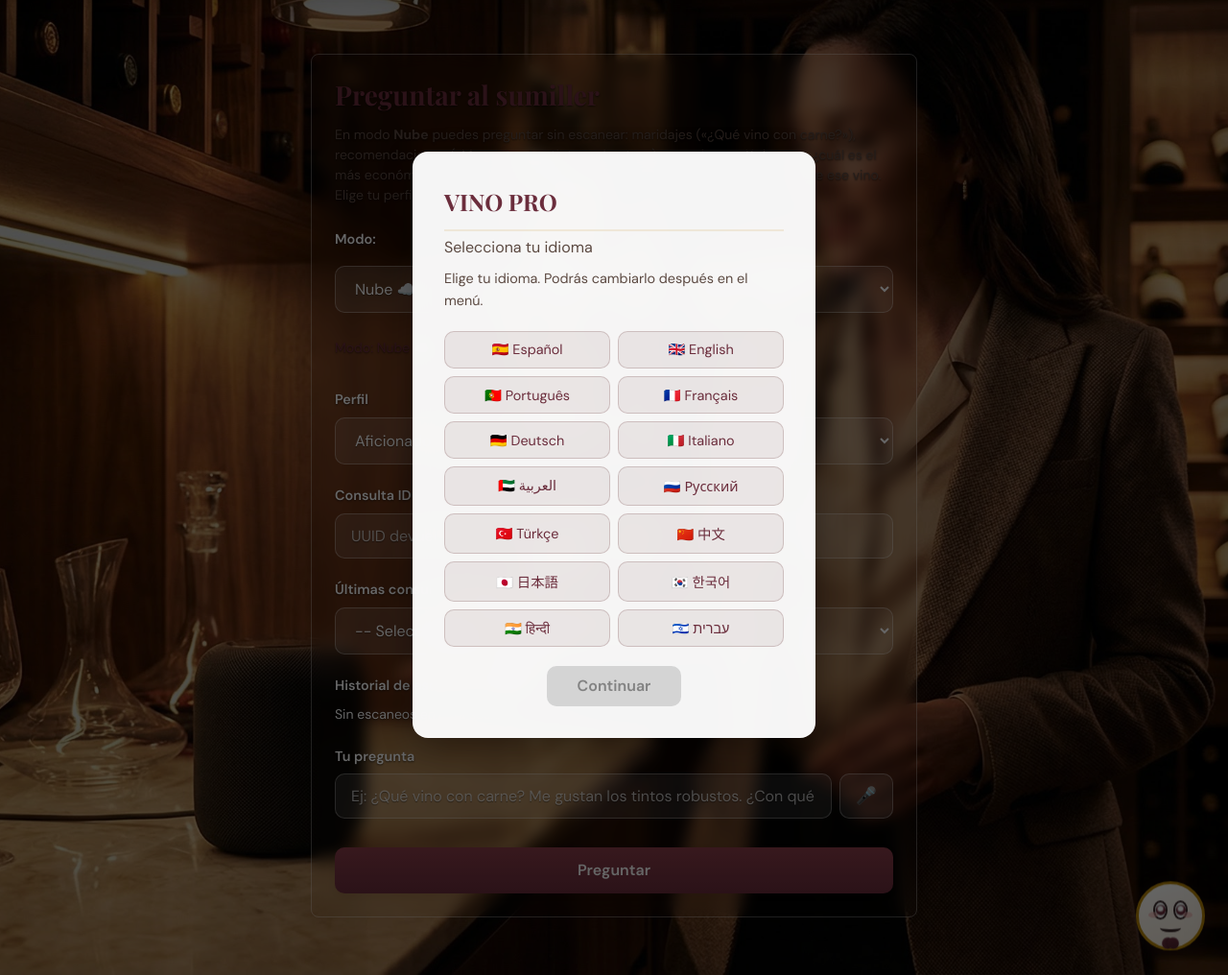
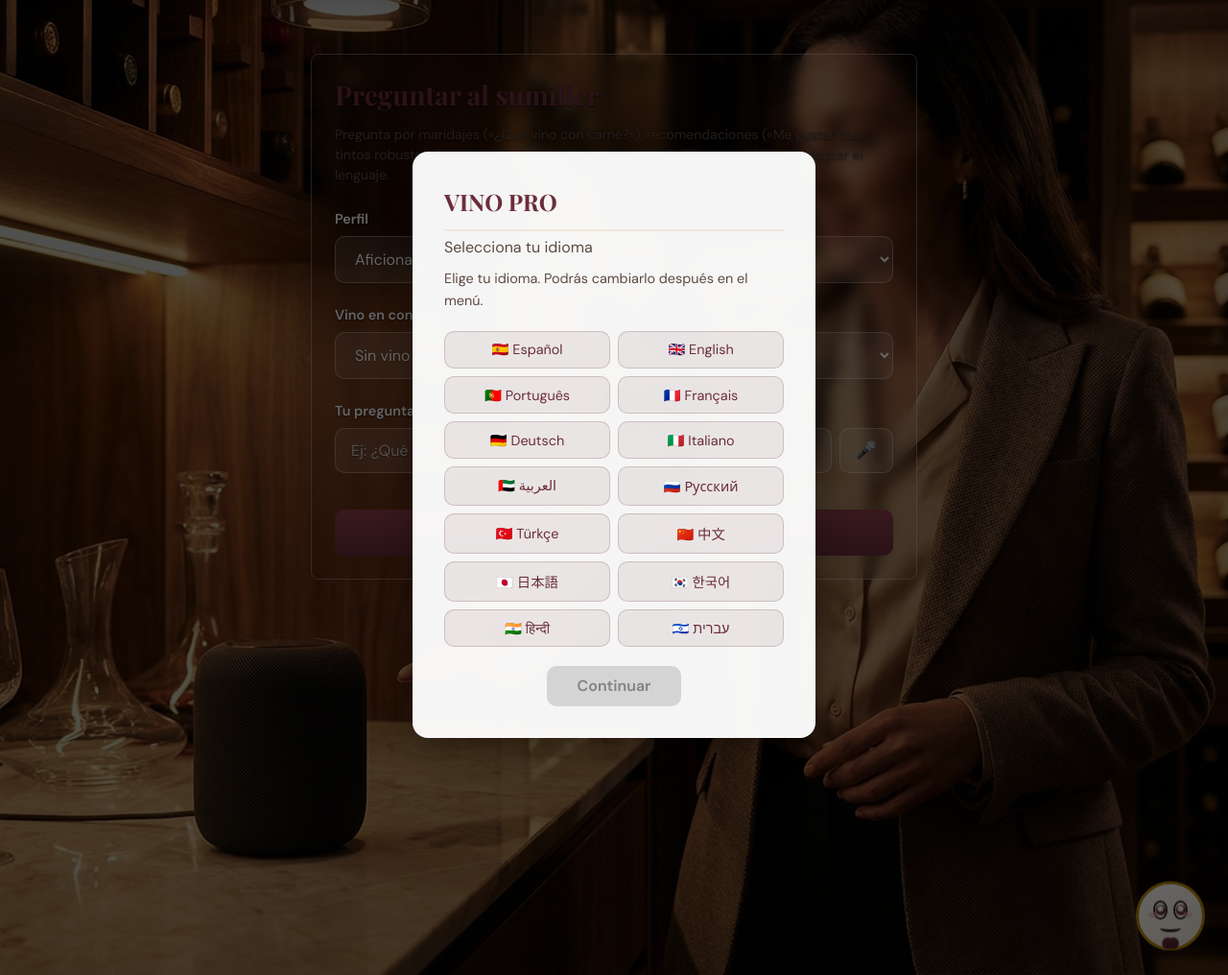
Before and after one commit to yusedcorrea-a11y/vinopro-backend-, a FastAPI app: page /preguntar in a window 1280 px wide. Shown: the part 89-1105 px from the top of the page at 96% size. Run offline with FastAPI, Linux system fonts and the light colour scheme; data that the repository does not hold is empty.

Commit message:
Preguntar: Vino en contexto sin UUID, Modo oculto gratis y auto Local PRO, chips preguntas recientes, sin historial escaneos
Made-with: Cursor

```diff
--- a/static/js/preguntar.js
+++ b/static/js/preguntar.js
@@ -4,14 +4,13 @@
  */
 (function() {
   const form = document.getElementById('formPregunta');
-  const consultaIdInput = document.getElementById('consulta_id');
-  const selectRecientes = document.getElementById('select_recientes');
+  const vinoContextoSelect = document.getElementById('vino_contexto');
   const errorDiv = document.getElementById('error');
   const respuestaDiv = document.getElementById('respuesta');
   const modoSelect = document.getElementById('modo_sumiller');
-  const indicadorModo = document.getElementById('indicador_modo');
   const textoInput = document.getElementById('texto');
   const btnMic = document.getElementById('btn-mic');
+  const chipsContainer = document.getElementById('chips_preguntas_recientes');
 
   if (!form) return;
 
@@ -104,47 +103,29 @@
     window.addEventListener('voiceschanged', function() { speechSynthesis.getVoices(); });
   }
 
-  function actualizarIndicadorModo() {
-    var esLocal = modoSelect && modoSelect.value === 'local';
-    if (indicadorModo) indicadorModo.textContent = esLocal ? 'Modo: IA Local 🖥️' : 'Modo: Nube ☁️';
-  }
-  if (modoSelect) modoSelect.addEventListener('change', actualizarIndicadorModo);
-  actualizarIndicadorModo();
-
-  /* IA Local solo Premium: ocultar opción y forzar Nube si no es PRO */
+  /* Modo: ocultar fila entera para usuarios gratis; PRO: auto Local sin internet */
   (function initModoPremium() {
-    if (!modoSelect) return;
     var sid = getSessionId();
-    if (!sid) {
-      modoSelect.value = 'nube';
-      actualizarIndicadorModo();
-      return;
-    }
+    if (!sid) return;
+    var wrapRow = document.getElementById('wrap_modo_row');
     fetch('/api/check-limit', { headers: { 'X-Session-ID': sid, 'Accept': 'application/json' } })
       .then(function(r) { return r.ok ? r.json() : {}; })
       .then(function(d) {
         var esPro = !!d.es_pro;
-        var optLocal = modoSelect.querySelector('option[value="local"]');
-        if (!esPro && optLocal) {
-          optLocal.disabled = true;
-          optLocal.textContent = (optLocal.textContent.replace(/\s*\(.*\)/, '') || 'IA Local 🖥️') + ' (solo PRO)';
-          if (modoSelect.value === 'local') {
-            modoSelect.value = 'nube';
-            actualizarIndicadorModo();
-          }
-          var wrap = document.getElementById('wrap_modo_premium');
-          if (!wrap && modoSelect.parentElement) {
-            wrap = document.createElement('p');
-            wrap.id = 'wrap_modo_premium';
-            wrap.className = 'texto-pequeno';
-            wrap.style.marginTop = '0.35rem';
-            wrap.style.color = 'var(--texto-suave)';
-            wrap.innerHTML = 'IA Local es exclusiva para Premium. <a href="/planes">Pasar a PRO</a>';
-            modoSelect.parentElement.appendChild(wrap);
-          }
+        var wrap = document.getElementById('wrap_modo_premium');
+        if (wrap) wrap.style.display = esPro ? 'none' : '';
+        if (wrapRow) wrapRow.style.display = esPro ? 'flex' : 'none';
+        if (!esPro) {
+          if (modoSelect) modoSelect.value = 'nube';
+          return;
         }
+        var optLocal = modoSelect && modoSelect.querySelector('option[value="local"]');
+        if (optLocal) optLocal.disabled = false;
+        if (!navigator.onLine && modoSelect) modoSelect.value = 'local';
+        window.addEventListener('offline', function() { if (modoSelect) modoSelect.value = 'local'; });
+        window.addEventListener('online', function() { if (modoSelect) modoSelect.value = 'nube'; });
       })
-      .catch(function() {});
+      .catch(function() { if (wrapRow) wrapRow.style.display = 'none'; });
   })();
 
   function ensureSessionId() {
@@ -171,50 +152,63 @@
     } catch (_) { return ''; }
   }
 
-  function cargarRecientes() {
+  function cargarVinoContexto() {
+    var sid = getSessionId();
+    if (!vinoContextoSelect || !sid) return;
+    vinoContextoSelect.innerHTML = '<option value="">Sin vino en contexto</option>';
+    fetch('/historial-escaneos', { headers: { 'X-Session-ID': sid } })
+      .then(function(r) { return r.json(); })
+      .then(function(d) {
+        (d.historial || []).slice(0, 15).forEach(function(h) {
+          var id = h.consulta_id || '';
+          var nombre = h.vino_nombre || 'Sin nombre';
+          var opt = document.createElement('option');
+          opt.value = id;
+          opt.textContent = 'Vino escaneado: ' + nombre;
+          vinoContextoSelect.appendChild(opt);
+        });
+      })
+      .catch(function() {});
+  }
+  cargarVinoContexto();
+
+  var chipsHideTimer = null;
+  function mostrarChipsPreguntasRecientes() {
+    if (!chipsContainer) return;
     try {
-      const list = JSON.parse(localStorage.getItem('ultimasConsultas') || '[]');
-      if (selectRecientes) {
-        selectRecientes.innerHTML = '<option value="">-- Seleccionar --</option>';
-        list.forEach(id => {
-          const opt = document.createElement('option');
-          opt.value = id;
-          opt.textContent = id.slice(0, 8) + '...';
-          selectRecientes.appendChild(opt);
+      var list = JSON.parse(localStorage.getItem('vino_pro_voice_history') || '[]');
+      var preguntas = list.slice(0, 5).map(function(x) { return x.pregunta; }).filter(Boolean);
+      chipsContainer.innerHTML = '';
+      if (preguntas.length === 0) { chipsContainer.hidden = true; return; }
+      preguntas.forEach(function(p) {
+        var chip = document.createElement('button');
+        chip.type = 'button';
+        chip.className = 'chip-pregunta';
+        chip.textContent = p.length > 50 ? p.slice(0, 47) + '…' : p;
+        chip.title = p;
+        chip.addEventListener('click', function() {
+          if (textoInput) textoInput.value = p;
+          chipsContainer.hidden = true;
         });
-      }
-    } catch (_) {}
+        chipsContainer.appendChild(chip);
+      });
+      chipsContainer.hidden = false;
+    } catch (_) { chipsContainer.hidden = true; }
   }
-  cargarRecientes();
-
-  function cargarHistorial() {
-    if (!window.getSessionId) return;
-    var sid = window.getSessionId();
-    var el = document.getElementById('historial-list');
-    if (!el) return;
-    if (!sid) { el.textContent = 'Sin sesión.'; return; }
-    fetch('/historial-escaneos', { headers: { 'X-Session-ID': sid } }).then(function(r) { return r.json(); }).then(function(d) {
-      var html = '';
-      (d.historial || []).slice(0, 10).forEach(function(h) {
-        html += '<div style="margin:0.3rem 0;"><a href="#" class="link-consulta" data-id="' + (h.consulta_id || '') + '">' + (h.vino_nombre || 'Sin nombre') + '</a> ' + (h.encontrado_en_bd ? '(BD)' : '(externo)') + '</div>';
-      });
-      el.innerHTML = html || 'Sin escaneos en esta sesión.';
-      document.querySelectorAll('.link-consulta').forEach(function(a) {
-        a.addEventListener('click', function(e) { e.preventDefault(); if (consultaIdInput) consultaIdInput.value = a.getAttribute('data-id'); });
-      });
-    }).catch(function() { el.textContent = 'Error al cargar.'; });
+  function ocultarChipsConRetraso() {
+    if (chipsHideTimer) clearTimeout(chipsHideTimer);
+    chipsHideTimer = setTimeout(function() { if (chipsContainer) chipsContainer.hidden = true; chipsHideTimer = null; }, 200);
   }
-  cargarHistorial();
-
-  if (selectRecientes) selectRecientes.addEventListener('change', function() {
-    if (this.value && consultaIdInput) consultaIdInput.value = this.value;
-  });
+  if (textoInput && chipsContainer) {
+    textoInput.addEventListener('focus', mostrarChipsPreguntasRecientes);
+    textoInput.addEventListener('blur', ocultarChipsConRetraso);
+  }
 
   form.addEventListener('submit', async function(e) {
     e.preventDefault();
     errorDiv.classList.add('hidden');
     respuestaDiv.classList.add('hidden');
-    const consulta_id = (consultaIdInput.value || (selectRecientes && selectRecientes.value)).trim();
+    const consulta_id = (vinoContextoSelect && vinoContextoSelect.value) ? vinoContextoSelect.value.trim() : '';
     const texto = document.getElementById('texto').value.trim();
     var modoLocal = modoSelect && modoSelect.value === 'local';
     if (!texto) {
@@ -252,10 +246,8 @@
         errorDiv.classList.remove('hidden');
         return;
       }
-      if (window._ultimaPreguntaFueVoz) {
-        guardarInteraccionVoz(texto, data.respuesta || '');
-        window._ultimaPreguntaFueVoz = false;
-      }
+      guardarInteraccionVoz(texto, data.respuesta || '');
+      if (window._ultimaPreguntaFueVoz) window._ultimaPreguntaFueVoz = false;
       respuestaDiv.innerHTML = '';
       var meta = document.createElement('div');
       meta.className = 'texto-pequeno respuesta-meta';
--- a/templates/preguntar.html
+++ b/templates/preguntar.html
@@ -45,21 +45,25 @@
     .btn-feedback { padding: 0.25rem 0.5rem; font-size: 0.85rem; background: rgba(255,255,255,0.12); border: 1px solid rgba(255,255,255,0.3); color: #faf8f5; border-radius: 4px; cursor: pointer; }
     .btn-feedback:hover { background: rgba(255,255,255,0.2); }
     .btn-feedback.active { background: var(--dorado); color: #1a0a0e; border-color: var(--dorado); }
+    .chips-preguntas-recientes { margin-top: 0.5rem; display: flex; flex-wrap: wrap; gap: 0.4rem; }
+    .chips-preguntas-recientes .chip-pregunta { padding: 0.35rem 0.6rem; font-size: 0.85rem; background: rgba(107, 45, 60, 0.15); border: 1px solid rgba(107, 45, 60, 0.35); border-radius: 999px; color: var(--burdeos); cursor: pointer; }
+    .chips-preguntas-recientes .chip-pregunta:hover { background: rgba(107, 45, 60, 0.25); }
+    body.page-preguntar #wrap_modo_row { display: none; }
   </style>
 {% endblock %}
 
 {% block content %}
 <div class="form-container">
   <h1 class="page-title">{{ t('preguntar.title') }}</h1>
-  <p class="page-subtitle">En modo <strong>Nube</strong> puedes preguntar sin escanear: maridajes («¿Qué vino con carne?»), recomendaciones («Me gustan los tintos robustos») o seguir con «Y de esos, ¿cuál es el más económico?». Con <strong>Consulta ID</strong> (tras escanear) el sumiller responde sobre ese vino. Elige tu perfil para adaptar el lenguaje.</p>
+  <p class="page-subtitle">Pregunta por maridajes («¿Qué vino con carne?»), recomendaciones («Me gustan los tintos robustos») o sobre un vino que hayas escaneado. Elige tu perfil para adaptar el lenguaje.</p>
 
-  <div class="form-group form-group-inline">
+  <div class="form-group form-group-inline" id="wrap_modo_row">
     <label class="label-inline">Modo:</label>
-    <select id="modo_sumiller" title="IA Local (solo PRO) usa el agente en tu PC (puerto 8080); Nube usa reglas del servidor">
+    <select id="modo_sumiller" title="IA Local (solo PRO) usa el agente en tu PC; sin internet se activa automático si eres PRO">
       <option value="nube" selected>Nube ☁️</option>
       <option value="local">IA Local 🖥️ (solo PRO)</option>
     </select>
-    <span id="indicador_modo" class="texto-pequeno" style="color:var(--burdeos);">Modo: Nube ☁️</span>
+    <p id="wrap_modo_premium" class="texto-pequeno" style="margin:0.35rem 0 0 0; color:var(--texto-suave);">IA Local es exclusiva para Premium. <a href="/planes">Pasar a PRO</a></p>
   </div>
 
   <form id="formPregunta">
@@ -71,19 +75,11 @@
         <option value="profesional">Profesional</option>
       </select>
     </div>
-    <div class="form-group">
-      <label for="consulta_id">Consulta ID</label>
-      <input type="text" id="consulta_id" name="consulta_id" placeholder="UUID devuelto al escanear">
-    </div>
-    <div class="form-group" id="wrapSelectRecientes">
-      <label for="select_recientes">Últimas consultas (local)</label>
-      <select id="select_recientes">
-        <option value="">-- Seleccionar --</option>
+    <div class="form-group" id="wrap_vino_contexto">
+      <label for="vino_contexto">Vino en contexto</label>
+      <select id="vino_contexto">
+        <option value="">Sin vino en contexto</option>
       </select>
-    </div>
-    <div class="form-group" id="wrapHistorial">
-      <label>Historial de escaneos (sesión)</label>
-      <div id="historial-list" class="texto-pequeno">Cargando…</div>
     </div>
     <div class="form-group">
       <label for="texto">Tu pregunta</label>
@@ -91,6 +87,7 @@
         <input type="text" id="texto" name="texto" required placeholder="Ej: ¿Qué vino con carne? Me gustan los tintos robustos. ¿Con qué marida?">
         <button type="button" id="btn-mic" class="btn-mic" title="Preguntar por voz" aria-label="Activar micrófono para hablar">🎤</button>
       </div>
+      <div id="chips_preguntas_recientes" class="chips-preguntas-recientes" hidden aria-live="polite"></div>
     </div>
     <button type="submit" class="btn btn-block">Preguntar</button>
   </form>
```
